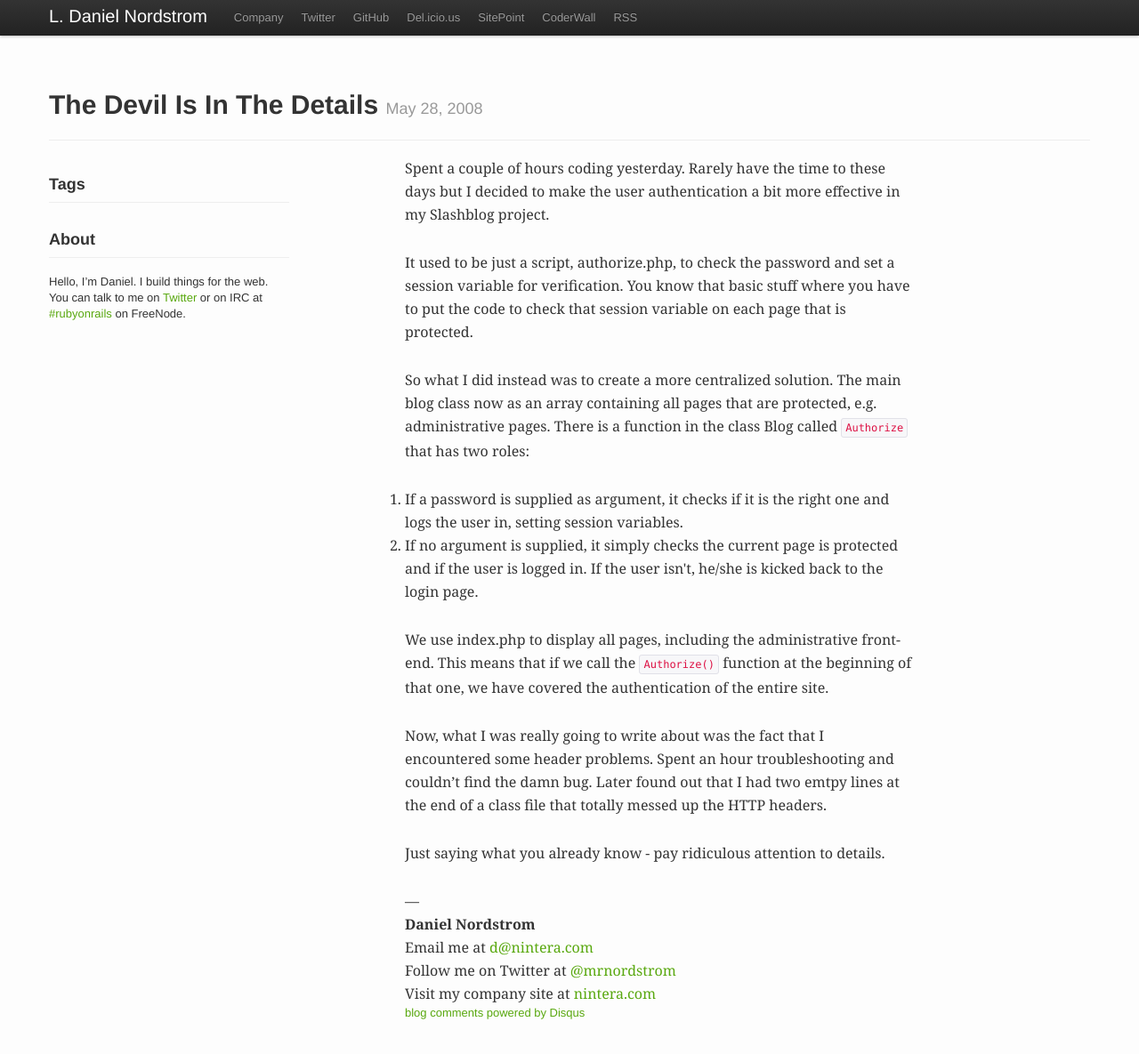
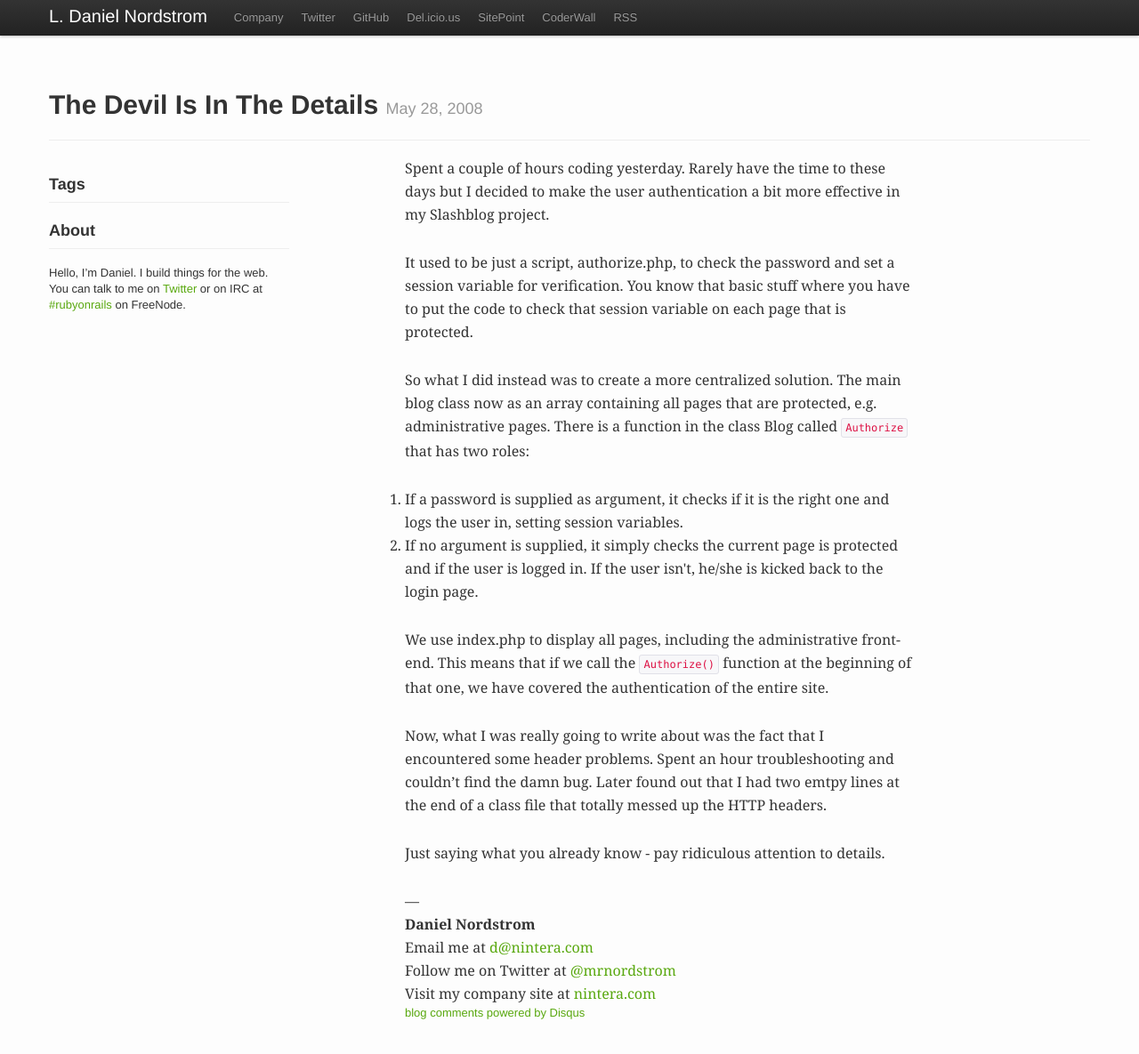
Before and after one commit to dnordstrom/mrnordstrom.com, a Jekyll site: the page built from _posts/2008-05-28-the-devil-is-in-the-details.markdown, in a window 1280 px wide and 1272 px high. Shown: the top 1185 px of the window at 89% size. Built offline with Jekyll 4.4.1, drawn with Linux system fonts in a browser that asks for light colours; nearby versions of some CDN libraries; Markdown is read by kramdown in place of the engine named in the settings; comment, search, counter and statistics services are not loaded.

Commit message:
Fixing margins.

```diff
--- a/css/global.css
+++ b/css/global.css
@@ -15,9 +15,10 @@
   color: #468847;
 }
 
-p,
-pre,
-ul, ol {
+article.span6 p,
+article.span6 pre,
+article.span6 ul,
+article.span6 ol {
   margin: 0 0 28px;
 }
 
```
